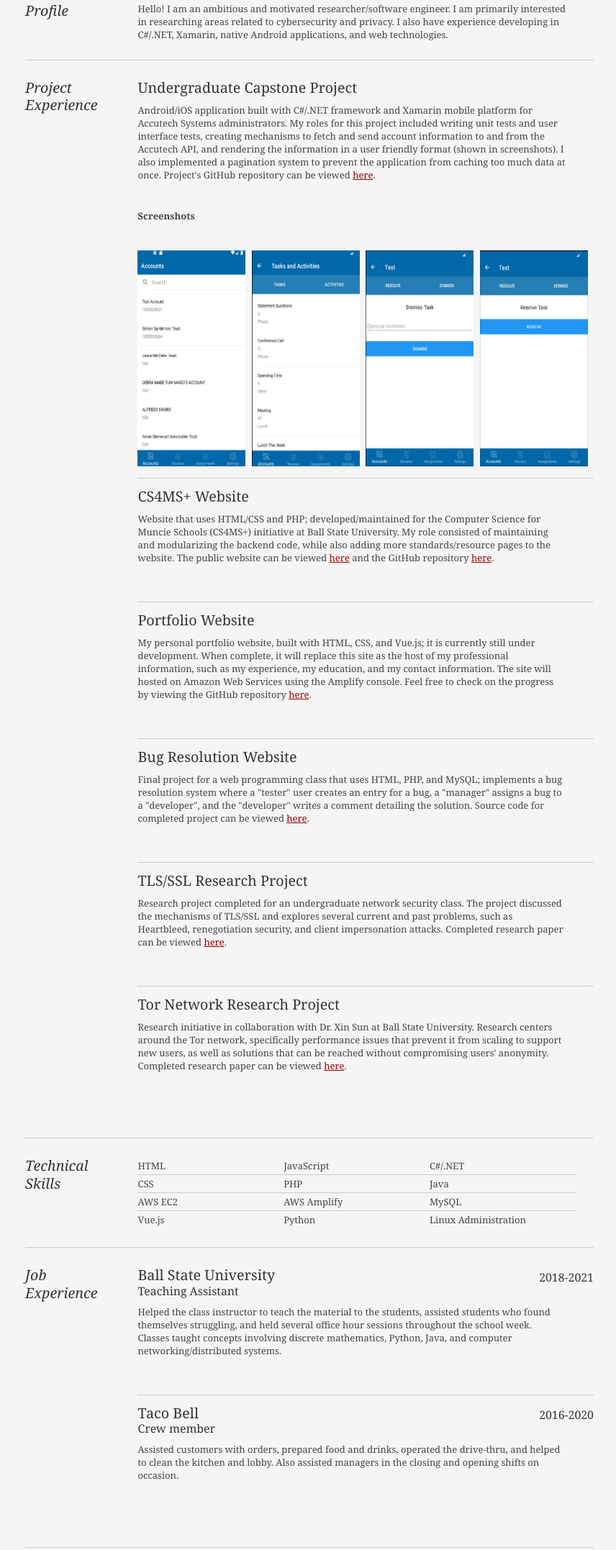
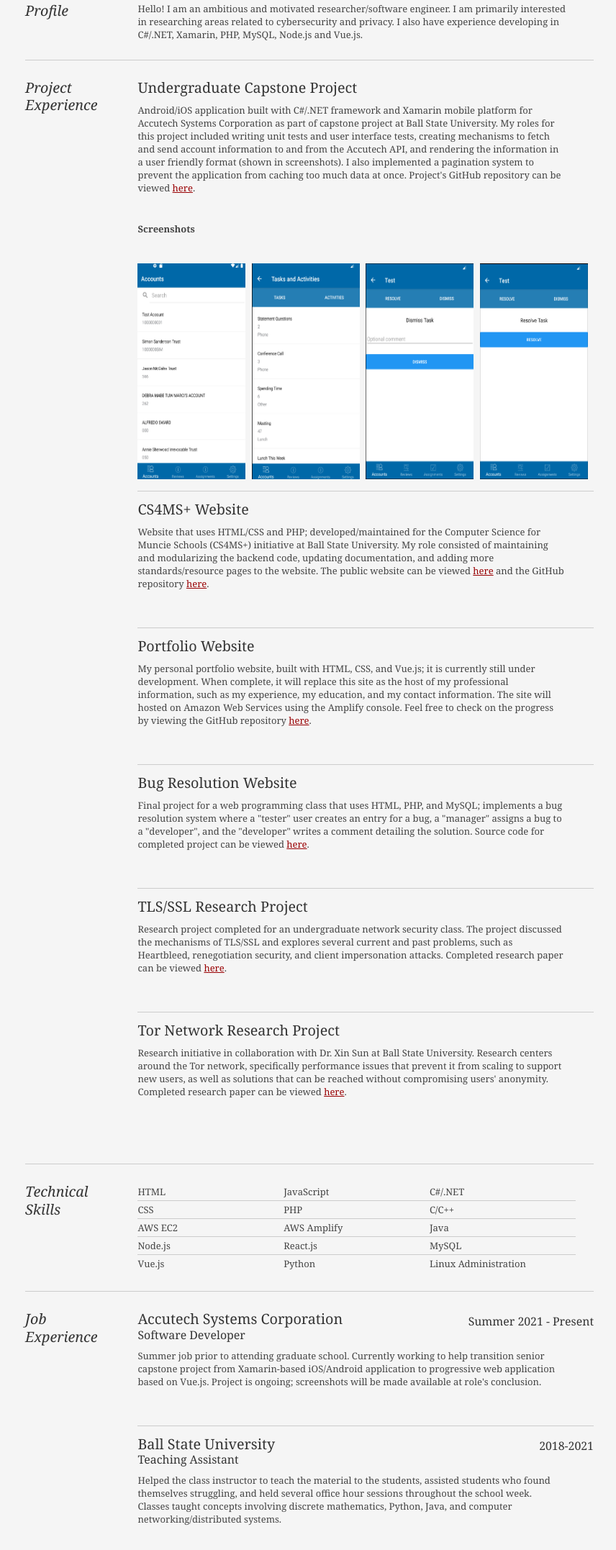
Before and after one commit to mkeen31/old-portfolio-site, a plain HTML site: page index.html in a window 1280 px wide. Shown: the part 295-2449 px from the top of the page at 72% size, without its empty margins (210-1066 px from the left). Drawn offline with Linux system fonts and the light colour scheme.

Commit message:
Job and resume update, etc.

```diff
--- a/index.html
+++ b/index.html
@@ -47,7 +47,7 @@
 						<div class="yui-u">
 							<p>
 								Hello! I am an ambitious and motivated researcher/software engineer. I am primarily interested in researching areas related to
-								cybersecurity and privacy. I also have experience developing in C#/.NET, Xamarin, native Android applications, and web technologies.
+								cybersecurity and privacy. I also have experience developing in C#/.NET, Xamarin, PHP, MySQL, Node.js and Vue.js.
 							</p>
 						</div>
 					</div>
@@ -60,11 +60,11 @@
 							<div class="job">
 								<h2>Undergraduate Capstone Project</h2>
 								<p>
-									Android/iOS application built with C#/.NET framework and Xamarin mobile platform for Accutech Systems administrators.
-									My roles for this project included writing unit tests and user interface tests, creating mechanisms to fetch and send account
-									information to and from the Accutech API, and rendering the information in a user friendly format (shown in screenshots).
-									I also implemented a pagination system to prevent the application from caching too much data at once. Project's GitHub repository
-									can be viewed <a target="_blank" href="https://github.com/hergin/trust-admin-app">here</a>.
+									Android/iOS application built with C#/.NET framework and Xamarin mobile platform for Accutech Systems Corporation as part of
+									capstone project at Ball State University. My roles for this project included writing unit tests and user interface tests,
+									creating mechanisms to fetch and send account information to and from the Accutech API, and rendering the information in a user
+									friendly format (shown in screenshots). I also implemented a pagination system to prevent the application from caching too much
+									data at once. Project's GitHub repository can be viewed <a target="_blank" href="https://github.com/capstoneconnector/trust-admin-app">here</a>.
 								</p>
 								<div>
 									<p><strong>Screenshots</strong></p>
@@ -79,7 +79,7 @@
 								<h2>CS4MS+ Website</h2>
 								<p>
 									Website that uses HTML/CSS and PHP; developed/maintained for the Computer Science for Muncie Schools (CS4MS+)
-									initiative at Ball State University. My role consisted of maintaining and modularizing the backend code, while also adding
+									initiative at Ball State University. My role consisted of maintaining and modularizing the backend code, updating documentation, and adding
 									more standards/resource pages to the website. The public website can be viewed <a target="_blank" href="https://www.cs.bsu.edu/cs4ms/">here</a>
 									and the GitHub repository <a target="_blank" href="https://github.com/dllargent/CS4MS-Website">here</a>.
 								</p>
@@ -134,6 +134,7 @@
 								<li>HTML</li>
 								<li>CSS</li>
 								<li>AWS EC2</li>
+								<li>Node.js</li>
 								<li class="last">Vue.js</li>
 							</ul>
 
@@ -141,11 +142,13 @@
 								<li>JavaScript</li>
 								<li>PHP</li>
 								<li>AWS Amplify</li>
+								<li>React.js</li>
 								<li class="last">Python</li>
 							</ul>
 
 							<ul class="talent">
 								<li>C#/.NET</li>
+								<li>C/C++</li>
 								<li>Java</li>
 								<li>MySQL</li>
 								<li class="last">Linux Administration</li>
@@ -160,6 +163,17 @@
 						</div>
 
 						<div class="yui-u">
+
+							<div class="job">
+								<h2>Accutech Systems Corporation</h2>
+								<h3>Software Developer</h3>
+								<h4>Summer 2021 - Present</h4>
+								<p>
+									Summer job prior to attending graduate school. Currently working to help transition senior capstone project from
+									Xamarin-based iOS/Android application to progressive web application based on Vue.js. Project is ongoing; screenshots
+									will be made available at role's conclusion.
+								</p>
+							</div>
 
 							<div class="job">
 								<h2>Ball State University</h2>
@@ -200,7 +214,8 @@
 							<div class="talent">
 								<h2>Fair Haven Foundation</h2>
 								<p>
-									Organization that provides housing for out-of-state cancer patients in Indianapolis. Participation involved
+									Organization that provides housing for out-of-state cancer patients at UI Health hospital in Indianapolis
+									(website <a target="_blank" href="https://fairhavenfoundation.org/">here</a>). Participation involved
 									providing manual labor during fundraising events and setting up technical equipment, such as Square point-of-sale
 									stations for donations.
 								</p>
@@ -215,7 +230,7 @@
 						<div class="yui-u">
 							<p>
 								When I'm not busy with school or work, I like to strengthen my web programming skills and learn about cybersecurity/privacy.
-								I enjoy reading almost anything computer science, history, science in general, or Stephen King. I also like having a good
+								I enjoy reading almost anything computer science, history, philsophy, science in general, or Stephen King. I also like having a good
 								time with my friends and enjoying the small moments in life.
 							</p>
 						</div>
@@ -242,7 +257,6 @@
 						<div class="yui-u">
 							<h2>Fishers High School - Fishers, Indiana</h2>
 							<h3>High School Diploma</h3>
-							<h3>3.0 GPA</h3>
 							<h3>June 2017</h3>
 						</div>
 					</div>
```
Also changed, not shown: 1 other file.
